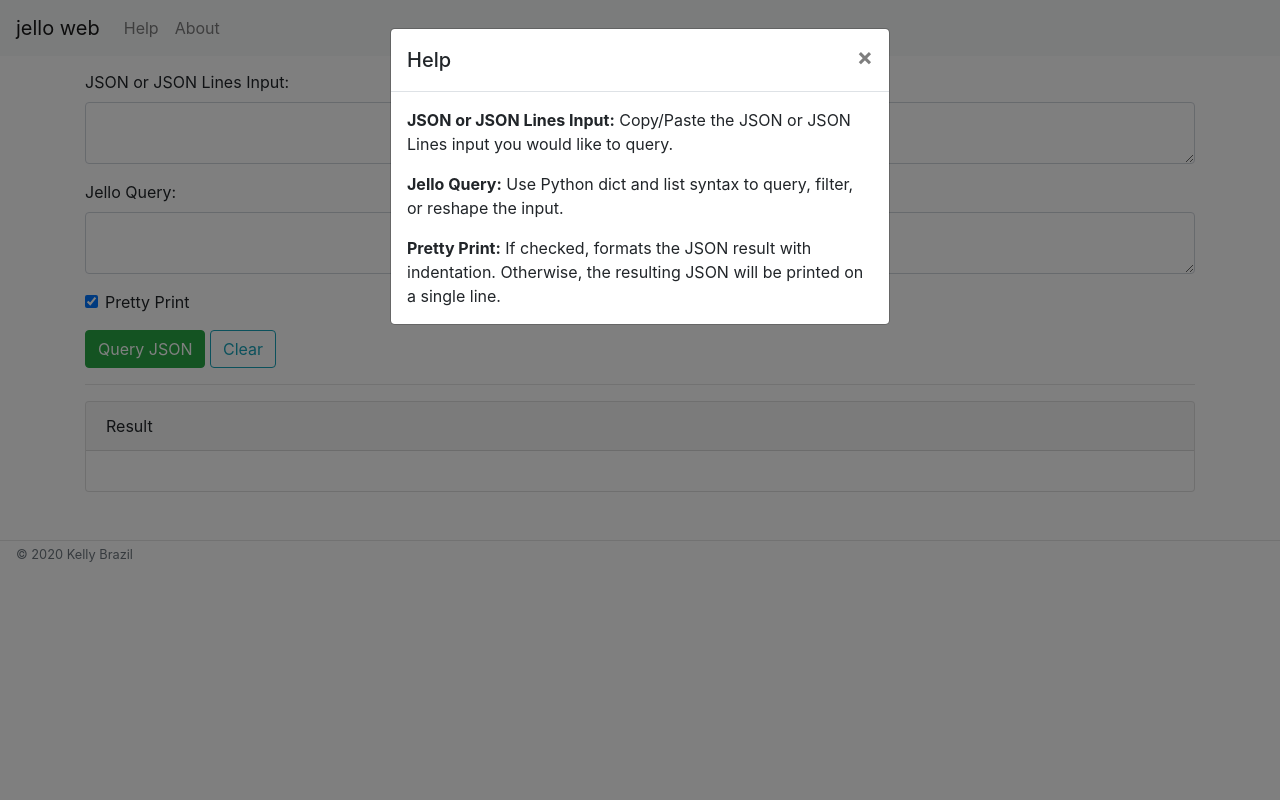
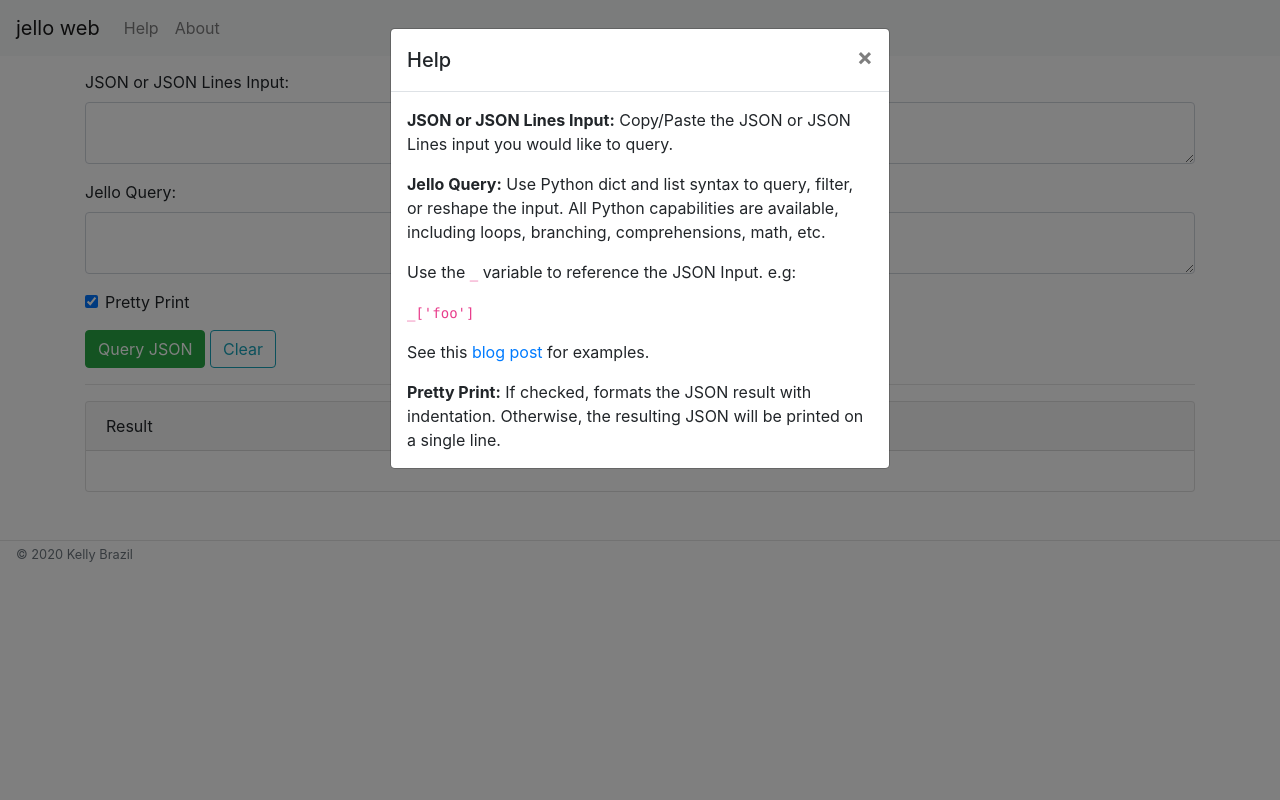
Before and after one commit to kellyjonbrazil/jello-web, a Flask app: page / in a window 1280 px wide, after a click on "Help". Run offline with Flask 2, Linux system fonts and the light colour scheme; some libraries are stand-ins or nearby versions.

Commit message:
add more help

```diff
--- a/app.py
+++ b/app.py
@@ -62,6 +62,7 @@
         else:
             output = json.dumps(output)
         output = highlight(output, JsonLexer(), HtmlFormatter(noclasses=True))
+
     return render_template('home.html', title=TITLE, jello_version=jello_version, form=form, output=output)
 
 
--- a/templates/includes/_navbar.html
+++ b/templates/includes/_navbar.html
@@ -1,5 +1,5 @@
 <nav class="navbar navbar-expand-lg navbar-light bg-light fixed-top">
-  <a class="navbar-brand" href="#">{{ title }}</a>
+  <a class="navbar-brand" href="{{ url_for('home') }}">{{ title }}</a>
   <button class="navbar-toggler" type="button" data-toggle="collapse" data-target="#navbarSupportedContent" aria-controls="navbarSupportedContent" aria-expanded="false" aria-label="Toggle navigation">
     <span class="navbar-toggler-icon"></span>
   </button>
@@ -26,7 +26,10 @@
       </div>
       <div class="modal-body">
         <p class="card-text"><strong>JSON or JSON Lines Input:</strong> Copy/Paste the JSON or JSON Lines input you would like to query.
-        <p class="card-text"><strong>Jello Query:</strong> Use Python dict and list syntax to query, filter, or reshape the input.
+        <p class="card-text"><strong>Jello Query:</strong> Use Python dict and list syntax to query, filter, or reshape the input. All Python capabilities are available, including loops, branching, comprehensions, math, etc.
+        <p class="card-text">Use the <code>_</code> variable to reference the JSON Input. e.g:
+        <p class="card-text"><code>_['foo']</code>
+        <p class="card-text">See this <a href="https://blog.kellybrazil.com/2020/03/25/jello-the-jq-alternative-for-pythonistas/">blog post</a> for examples.
         <p class="card-text"><strong>Pretty Print:</strong> If checked, formats the JSON result with indentation. Otherwise, the resulting JSON will be printed on a single line.
       </div>
     </div>
```
